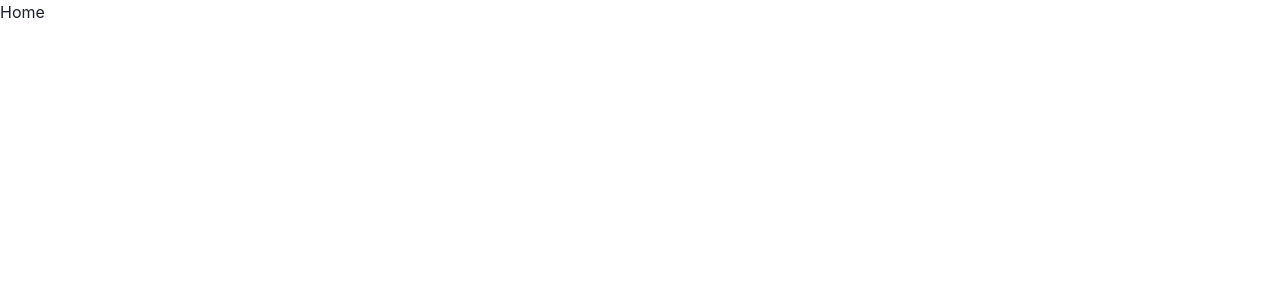
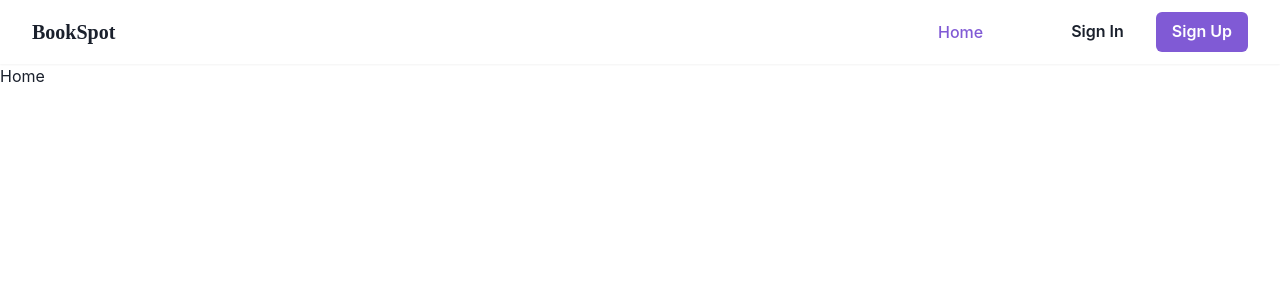
Before and after one commit to AnushkaD99/BookSpot.FE, a React (Vite) app: page / in a window 1280 px wide. Before the commit this address had no page. Shown: the top 300 px of the page. Built offline with nearby package versions, Linux system fonts and the light colour scheme.

Commit message:
Nav bar added

```diff
--- a/src/App.jsx
+++ b/src/App.jsx
@@ -2,11 +2,13 @@ import React from "react";
 import { Box, Flex } from "@chakra-ui/react";
 import { Route, BrowserRouter as Router, Routes } from "react-router-dom";
 import { Home, Login, Register} from "./pages";
+import NavBar from "./components/NavBar";
 
 function App() {
   return (
     <Router>
       <Flex direction={"column"} minH={"100vh"}>
+        <NavBar />
         <Box flex="1" mb={10}>
           <Routes>
             <Route exact path="/" element={<Home />}></Route>
--- /dev/null
+++ b/src/components/NavBar.jsx
@@ -0,0 +1,217 @@
+import React, { useContext } from "react";
+import { useNavigate, useLocation } from "react-router-dom";
+import {
+  Box,
+  Flex,
+  Button,
+  Text,
+  Stack,
+  IconButton,
+  useDisclosure,
+  useColorModeValue,
+  Container,
+  Menu,
+  MenuButton,
+  MenuList,
+  MenuItem,
+  Avatar,
+  useToast,
+  useTheme,
+} from "@chakra-ui/react";
+import { LuCircleX, LuMenu, LuLogOut, LuUser } from "react-icons/lu";
+import NavLink from "./NavLink";
+import { UserContext } from "../context/UserContext";
+
+export default function NavBar() {
+  const { isOpen, onToggle } = useDisclosure();
+  const navigate = useNavigate();
+  const location = useLocation();
+  const {user, setUser} = useContext(UserContext)
+  const toast = useToast();
+  const theme = useTheme();
+
+  // Navigation items configuration
+  const navItems = [
+    { path: "/", label: "Home" },
+    { path: "/my-books", label: "My Books", requiresAuth: true },
+  ];
+
+  // Handle navigation
+  const handleNavigation = (path) => {
+    navigate(path);
+    if (isOpen) onToggle();
+  };
+
+  // Handle logout
+  const handleLogout = async () => {
+    try {
+      setUser(null);
+      navigate("/");
+      toast({
+        title: "Successfully logged out",
+        position: "top",
+        status: "success",
+        duration: 4000,
+        isClosable: true,
+      });
+    } catch (error) {
+      console.error("Error signing out:", error);
+      toast({
+        title: "Error signing out",
+        position: "top",
+        status: "error",
+        duration: 4000,
+        isClosable: true,
+      });
+    }
+  };
+
+  // Check if path is active
+  const isActivePath = (path) => location.pathname === path;
+
+  // Auth Buttons Component
+  const AuthButtons = () => {
+    if (!user) {
+      return (
+        <>
+          <Button
+            variant={"ghost"}
+            color={theme.colors.text}
+            onClick={() => handleNavigation("/signin")}
+            _hover={{
+              bg: useColorModeValue("gray.100", "gray.700"),
+            }}
+          >
+            Sign In
+          </Button>
+          <Button
+            bg={theme.colors.accent}
+            color={"white"}
+            onClick={() => handleNavigation("/signup")}
+            _hover={{
+              bg: "purple.600",
+            }}
+          >
+            Sign Up
+          </Button>
+        </>
+      );
+    }
+
+    return (
+      <Menu>
+        <MenuButton>
+          <Avatar
+            size="sm"
+            name={user.displayName || user.email}
+            src={user.photoURL}
+            bg={theme.colors.accent}
+            icon={<LuUser size={20} />}
+          />
+        </MenuButton>
+        <MenuList>
+          <Text px={3} py={2} fontSize="sm" color="gray.500">
+            {user.displayName || user.email}
+          </Text>
+          <MenuItem
+            icon={<LuUser size={18} />}
+            onClick={() => handleNavigation("/#")}
+          >
+            Profile
+          </MenuItem>
+          <MenuItem icon={<LuLogOut size={18} />} onClick={handleLogout}>
+            Logout
+          </MenuItem>
+        </MenuList>
+      </Menu>
+    );
+  };
+
+  return (
+    <Box
+      bg={theme.colors.cardBg}
+      px={4}
+      top={0}
+      boxShadow="sm"
+      as="nav"
+      position={"sticky"}
+      zIndex={999}
+      w={"100%"}
+    >
+      <Container maxW="container.xl">
+        <Flex h={16} alignItems={"center"} justifyContent={"space-between"}>
+          {/* Logo Section */}
+          <Flex alignItems={"center"}>
+            <Text
+              fontSize="xl"
+              fontFamily="'Playfair Display', serif"
+              fontWeight="bold"
+              color={theme.colors.text}
+              cursor="pointer"
+              onClick={() => handleNavigation("/")}
+            >
+              BookSpot
+            </Text>
+          </Flex>
+
+          {/* Mobile Menu Button */}
+          <IconButton
+            size={"md"}
+            icon={isOpen ? <LuCircleX size={24} /> : <LuMenu size={24} />}
+            aria-label={"Open Menu"}
+            display={{ md: "none" }}
+            onClick={onToggle}
+            justifySelf={"center"}
+          />
+
+          {/* Desktop Navigation */}
+          <Flex display={{ base: "none", md: "flex" }} alignItems={"center"}>
+            <Stack direction={"row"} spacing={8} alignItems={"center"}>
+              {/* Navigation Links */}
+              <Stack direction={"row"} spacing={4}>
+                {navItems.map(
+                  (item) =>
+                    (!item.requiresAuth || user) && (
+                      <NavLink
+                        key={item.path}
+                        isActive={isActivePath(item.path)}
+                        onClick={() => handleNavigation(item.path)}
+                      >
+                        {item.label}
+                      </NavLink>
+                    )
+                )}
+              </Stack>
+
+              {/* Auth Buttons */}
+              <Stack direction={"row"} spacing={4} ml={8}>
+                <AuthButtons />
+              </Stack>
+            </Stack>
+          </Flex>
+        </Flex>
+
+        {/* Mobile Navigation */}
+        <Box display={{ base: isOpen ? "block" : "none", md: "none" }} pb={4}>
+          <Stack as={"nav"} spacing={4}>
+            {navItems.map(
+              (item) =>
+                (!item.requiresAuth || user) && (
+                  <NavLink
+                    key={item.path}
+                    isActive={isActivePath(item.path)}
+                    onClick={() => handleNavigation(item.path)}
+                  >
+                    {item.label}
+                  </NavLink>
+                )
+            )}
+            <Box pt={2}>
+              <AuthButtons />
+            </Box>
+          </Stack>
+        </Box>
+      </Container>
+    </Box>
+  );
+}
--- /dev/null
+++ b/src/components/NavLink.jsx
@@ -0,0 +1,32 @@
+// NavLink.jsx
+import React from 'react';
+import { Link, useColorModeValue } from '@chakra-ui/react';
+import PropTypes from 'prop-types';
+export default function NavLink ({ children, isActive = false, onClick }) {
+  const textColor = useColorModeValue('gray.800', 'white');
+  const accentColor = 'purple.500';
+
+  return (
+    <Link
+      px={2}
+      py={1}
+      rounded={'md'}
+      _hover={{
+        textDecoration: 'none',
+        color: accentColor,
+      }}
+      fontWeight={500}
+      color={isActive ? accentColor : textColor}
+      cursor="pointer"
+      onClick={onClick}
+    >
+      {children}
+    </Link>
+  );
+};
+
+NavLink.propTypes = {
+  children: PropTypes.string.isRequired,
+  isActive: PropTypes.bool,
+  onClick: PropTypes.func
+}
--- /dev/null
+++ b/src/context/userContext.jsx
@@ -0,0 +1,37 @@
+import React, { createContext, useState, useEffect, useMemo } from 'react';
+
+// Change to capital letter
+const UserContext = createContext();
+
+const UserProvider = ({ children }) => {
+  const [user, setUser] = useState(null);
+
+  // Load user data from local storage on initial render
+  useEffect(() => {
+    const storedUser = localStorage.getItem('user');
+    if (storedUser) {
+      setUser(JSON.parse(storedUser));
+    }
+  }, []);
+
+  // Save user data to local storage whenever it changes
+  useEffect(() => {
+    if (user) {
+      localStorage.setItem('user', JSON.stringify(user));
+    } else {
+      localStorage.removeItem('user');
+    }
+  }, [user]);
+
+  // Create the memoized context value
+  const userProviderValue = useMemo(() => ({ user, setUser }), [user, setUser]);
+
+  return (
+    <UserContext.Provider value={userProviderValue}>
+      {children}
+    </UserContext.Provider>
+  );
+};
+
+// Export with capital letter
+export { UserProvider, UserContext };
--- a/src/main.jsx
+++ b/src/main.jsx
@@ -2,13 +2,14 @@ import * as React from "react";
 import { ChakraProvider, extendTheme } from "@chakra-ui/react";
 import * as ReactDOM from "react-dom/client";
 import App from "./App";
+import { UserProvider } from "./context/UserContext";
 
 const theme = extendTheme({
   colors: {
     bg: "gray.50",
     cardBg: "white",
     accent: "purple.500",
-    text: "gray.600"
+    text: "gray.800"
   }
 });
 
@@ -16,7 +17,9 @@ const rootElement = document.getElementById("root");
 ReactDOM.createRoot(rootElement).render(
   <React.StrictMode>
     <ChakraProvider theme={theme}>
-      <App />
+      <UserProvider>
+        <App />
+      </UserProvider>
     </ChakraProvider>
   </React.StrictMode>
 );
```
